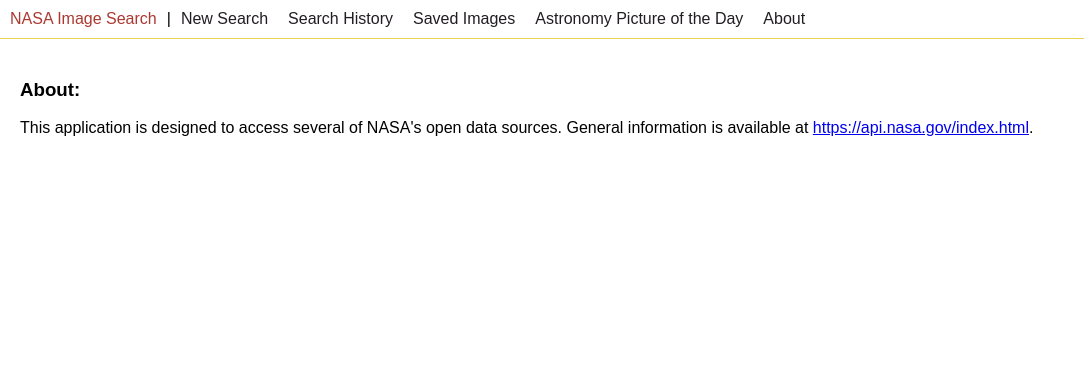
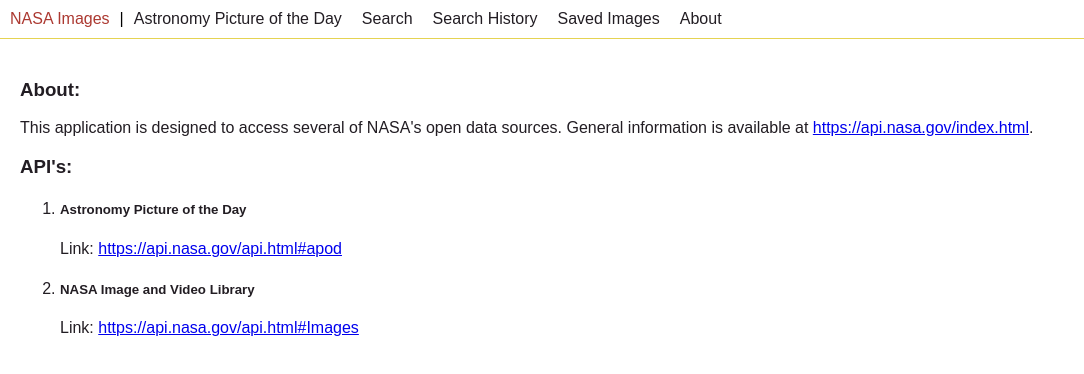
Before and after one commit to Jheller11/nasa-images, a React (Create React App) app: page /help in a window 1280 px wide. Shown: the top 374 px of the page, without its empty margins (0-1084 px from the left). Built offline with nearby package versions, Linux system fonts and the light colour scheme; the HTML template or start-up script is replaced by a standard one.

Commit message:
style updates

```diff
--- a/src/App.css
+++ b/src/App.css
@@ -2,6 +2,7 @@
 
 main {
   padding-top: 40px;
+  color: #221d23;
 }
 
 /*  Header and Nav */
@@ -31,7 +32,7 @@ nav > a:hover {
   background: #bcd2ee;
 }
 
-/* Form */
+/* Search Form */
 .description {
   opacity: 0.75;
   font-size: 75%;
@@ -48,13 +49,17 @@ input {
   width: 80%;
 }
 
-li {
-  list-style: none;
-}
-
 /* Results */
 
 .preview {
   height: 150px;
   width: 200px;
 }
+
+/* Color Scheme:
+medium: #537D8D
+light: #BCD2EE
+dark: #221D23
+red: #AC3931
+gold: #E5D352
+*/
--- a/src/components/Header/Header.js
+++ b/src/components/Header/Header.js
@@ -5,12 +5,12 @@ const Header = () => {
   return (
     <header>
       <nav>
-        <div>NASA Image Search</div>
+        <div>NASA Images</div>
         <span>|</span>
-        <Link to="/">New Search</Link>
+        <Link to="/apod">Astronomy Picture of the Day</Link>
+        <Link to="/">Search</Link>
         <Link to="/history">Search History</Link>
         <Link to="/saved">Saved Images</Link>
-        <Link to="/apod">Astronomy Picture of the Day</Link>
         <Link to="/help">About</Link>
       </nav>
     </header>
--- a/src/components/Help/Help.js
+++ b/src/components/Help/Help.js
@@ -12,6 +12,27 @@ const Help = () => {
         </a>
         .
       </p>
+      <h3>API's:</h3>
+      <ol>
+        <li>
+          <h5>Astronomy Picture of the Day</h5>
+          <p>
+            Link:{' '}
+            <a href="https://api.nasa.gov/api.html#apod">
+              https://api.nasa.gov/api.html#apod
+            </a>
+          </p>
+        </li>
+        <li>
+          <h5>NASA Image and Video Library</h5>
+          <p>
+            Link:{' '}
+            <a href="https://api.nasa.gov/api.html#Images">
+              https://api.nasa.gov/api.html#Images
+            </a>
+          </p>
+        </li>
+      </ol>
     </div>
   )
 }
--- a/src/components/SearchContainer/SearchContainer.js
+++ b/src/components/SearchContainer/SearchContainer.js
@@ -115,7 +115,7 @@ class SearchContainer extends Component {
     }
     return (
       <div>
-        <h4>Image Search:</h4>
+        <h4>Media Search:</h4>
         <p>
           <button onClick={() => this.setState({ simple: true })}>
             Simple
--- a/src/components/SearchHistory/SearchHistory.js
+++ b/src/components/SearchHistory/SearchHistory.js
@@ -13,6 +13,9 @@ const SearchHistory = props => {
     <div>
       <h3>Recent Searches</h3>
       <ul>{searches}</ul>
+      <p>
+        {props.history.length === 0 ? `Past searches will be saved here.` : ''}
+      </p>
     </div>
   )
 }
```
